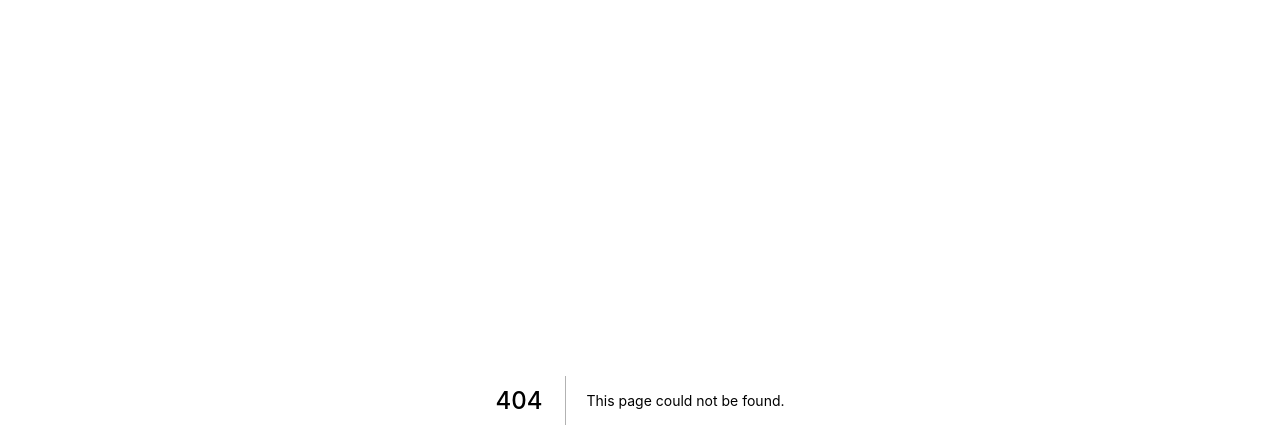
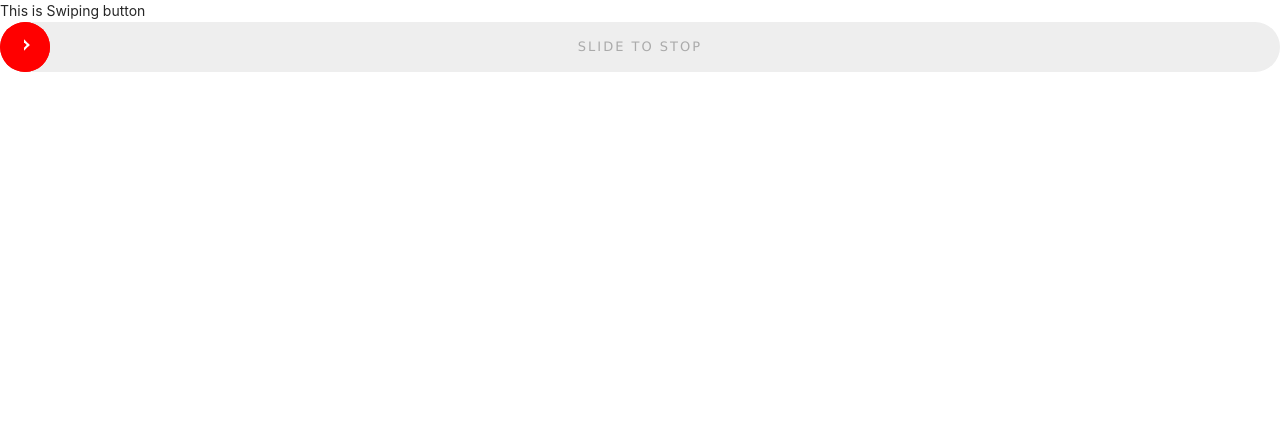
Before and after one commit to jahid6sense/learning-101, a Next.js app: page /swapBtn in a window 1280 px wide. Before the commit this address had no page. Shown: the top 448 px of the page. Built offline with nearby package versions, Linux system fonts and the light colour scheme.

Commit message:
swipeable btn

```diff
--- a/Components/Top/index.tsx
+++ b/Components/Top/index.tsx
@@ -35,6 +35,12 @@ const index = () => {
       <div className="mb-12 mt-4">
         <Link href="/tomtomMap">
           <a className="text-2xl font-bold underline text-blue-700">Tomtom Map</a>
+        </Link>
+      </div>
+
+      <div className="mb-4 mt-4">
+        <Link href="/swapBtn">
+          <a className="text-2xl font-bold underline text-blue-700">Swap button here</a>
         </Link>
       </div>
 
--- a/package.json
+++ b/package.json
@@ -15,6 +15,7 @@
     "@sentry/nextjs": "^7.1.1",
     "@tomtom-international/web-sdk-maps": "^6.19.1",
     "@tomtom-international/web-sdk-services": "^6.19.1",
+    "antd": "^4.21.3",
     "axios": "^0.27.2",
     "js-cookie": "^3.0.1",
     "next": "12.1.6",
@@ -25,6 +26,7 @@
     "react-google-autocomplete": "^2.7.0",
     "react-google-maps": "^9.4.5",
     "react-redux": "^8.0.2",
+    "react-swipe-button": "^1.0.1",
     "redux": "^4.2.0",
     "redux-thunk": "^2.4.1",
     "use-places-autocomplete": "^4.0.0",
--- a/pages/_app.tsx
+++ b/pages/_app.tsx
@@ -6,6 +6,9 @@ import store from "redux/store";
 import Bugsnag from '@bugsnag/js'
 import CookieHelper from "helpers/CookieHelper";
 import AppLayout from "layout/layout";
+import 'antd/dist/antd.css';
+import '../pages/swapBtn/SwipeableButton.css';
+
 // import rg4js from 'raygun4js';
 // var rg4js = require('raygun4js');
 
--- a/pages/googleMap/index.tsx
+++ b/pages/googleMap/index.tsx
@@ -1,9 +1,14 @@
 import React from 'react';
 import GoogleMap from '@Components/GoogleMap';
+import { Button } from 'antd';
 
 const index = () => {
     return (
         <div>
+            <Button
+                type="primary"
+            >
+                I am from Antd</Button>
             <GoogleMap></GoogleMap>
         </div>
     );
--- /dev/null
+++ b/pages/swapBtn/SwipeableButton.css
@@ -0,0 +1,123 @@
+.ReactSwipeButton {
+  float: left;
+  width: 100%;
+  height: 50px;
+  position: relative;
+}
+.ReactSwipeButton,
+.ReactSwipeButton * {
+  -webkit-touch-callout: none; /* iOS Safari */
+  -webkit-user-select: none; /* Chrome/Safari/Opera */
+  -khtml-user-select: none; /* Konqueror */
+  -moz-user-select: none; /* Firefox */
+  -ms-user-select: none; /* Internet Explorer/Edge */
+  user-select: none; /* Non-prefixed version, currently
+                                    not supported by any browser */
+}
+.rsbContainer {
+  float: left;
+  width: 100%;
+  height: 100%;
+  background: #eee;
+  border-radius: 50px;
+  position: relative;
+  /* box-shadow: inset 1px 1px 4px rgba(0,0,0,0.1); */
+  overflow: hidden;
+}
+.rsbContainerUnlocked {
+  width: 50% !important;
+  margin-left: 25%;
+  transition: 0.5s;
+  cursor: default;
+}
+.rsbContainerUnlocked .rsbcSlider {
+  left: 100% !important;
+  cursor: default;
+  pointer-events: none;
+}
+.rsbContainerUnlocked .rsbcSliderArrow {
+  transition: 0.5s;
+  margin-right: -60px;
+}
+.rsbContainerUnlocked .rsbcSliderCircle {
+  transition: 0.5s;
+  margin-right: -60px;
+}
+.rsbcSlider {
+  float: left;
+  width: 100%;
+  position: absolute;
+  height: 50px;
+  top: 0;
+  left: 50px;
+  margin-left: -100%;
+  background: #333;
+  border-radius: 25px;
+  z-index: 100;
+  /* box-shadow: 1px 1px 5px rgba(0,0,0,0.3); */
+  cursor: pointer;
+}
+.rsbcSliderText {
+  position: absolute;
+  top: 0;
+  left: 0;
+  right: 0;
+  line-height: 50px;
+  text-align: center;
+  font-family: "Lucida Sans", "Lucida Sans Regular", "Lucida Grande",
+    "Lucida Sans Unicode", Geneva, Verdana, sans-serif;
+  letter-spacing: 2px;
+  color: #fff;
+  font-size: 13px;
+}
+.rsbcSliderArrow {
+  float: left;
+  position: absolute;
+  transform: rotate(45deg);
+  border: 2px solid #fff;
+  height: 8px;
+  width: 8px;
+  top: 50%;
+  right: 22px;
+  margin-top: -6px;
+  border-left-color: transparent;
+  border-bottom-color: transparent;
+  transform-origin: center;
+  z-index: 10;
+}
+.rsbcSliderCircle {
+  position: absolute;
+  right: 0;
+  background: #444;
+  top: 0;
+  height: 50px;
+  width: 50px;
+  border-radius: 100%;
+}
+.rsbcText {
+  float: left;
+  position: absolute;
+  top: 0;
+  left: 0;
+  right: 0;
+  height: 50px;
+  line-height: 50px;
+  text-align: center;
+  font-family: "Lucida Sans", "Lucida Sans Regular", "Lucida Grande",
+    "Lucida Sans Unicode", Geneva, Verdana, sans-serif;
+  letter-spacing: 2px;
+  font-size: 13px;
+  color: #aaa;
+}
+
+/* Antd */
+.ant-btn-icon-only.ant-btn-lg > * {
+  font-size: 25px;
+  display: flex;
+  justify-content: center;
+}
+
+.btnJustify {
+  display: flex;
+  justify-content: center;
+}
--- /dev/null
+++ b/pages/swapBtn/SwipeableButton.js
@@ -0,0 +1,140 @@
+import {Button} from "antd";
+import React, {Component} from "react";
+// import './SwipeableButton.css'
+
+const slider = React.createRef();
+const container = React.createRef();
+
+if (typeof document != "undefined") {
+  var isTouchDevice = "ontouchstart" in document.documentElement;
+}
+
+export default class SwipeableButton extends Component {
+  state = {};
+
+  componentDidMount() {
+    if (isTouchDevice) {
+      document.addEventListener("touchmove", this.onDrag);
+      document.addEventListener("touchend", this.stopDrag);
+    } else {
+      document.addEventListener("mousemove", this.onDrag);
+      document.addEventListener("mouseup", this.stopDrag);
+    }
+    this.containerWidth = container.current.clientWidth - 50;
+  }
+
+  onDrag = (e) => {
+    if (this.unmounted || this.state.unlocked) return;
+    if (this.isDragging) {
+      if (isTouchDevice) {
+        this.sliderLeft = Math.min(
+          Math.max(0, e?.touches[0].clientX - this.startX),
+          this.containerWidth
+        );
+      } else {
+        this.sliderLeft = Math.min(
+          Math.max(0, e.clientX - this.startX),
+          this.containerWidth
+        );
+      }
+      this.updateSliderStyle();
+    }
+  };
+
+  updateSliderStyle = () => {
+    if (this.unmounted || this.state.unlocked) return;
+    slider.current.style.left = this.sliderLeft + 50 + "px";
+  };
+
+  stopDrag = () => {
+    if (this.unmounted || this.state.unlocked) return;
+    if (this.isDragging) {
+      this.isDragging = false;
+      if (this.sliderLeft > this.containerWidth * 0.9) {
+        this.sliderLeft = this.containerWidth;
+        if (this.props.onSuccess) {
+          this.props.onSuccess();
+          this.onSuccess();
+        }
+      } else {
+        this.sliderLeft = 0;
+        if (this.props.onFailure) {
+          this.props.onFailure();
+        }
+      }
+      this.updateSliderStyle();
+    }
+  };
+
+  startDrag = (e) => {
+    if (this.unmounted || this.state.unlocked) return;
+    this.isDragging = true;
+    if (isTouchDevice) {
+      this.startX = e?.touches[0].clientX;
+    } else {
+      this.startX = e.clientX;
+    }
+  };
+
+  onSuccess = () => {
+    container.current.style.width = container.current.clientWidth + "px";
+    this.setState({
+      unlocked: true,
+    });
+  };
+
+  getText = () => {
+    return this.state.unlocked
+      ? this.props.text_unlocked || "UNLOCKED"
+      : this.props.text || "SLIDE";
+  };
+
+  reset = () => {
+    if (this.unmounted) return;
+    this.setState({unlocked: false}, () => {
+      this.sliderLeft = 0;
+      this.updateSliderStyle();
+    });
+  };
+
+  componentWillUnmount() {
+    this.unmounted = true;
+  }
+
+  render() {
+    return (
+      <div className="ReactSwipeButton">
+        {this.state.unlocked ? (
+          <div className="btnJustify">
+            <Button type="primary" danger shape="circle" size="large" loading>
+            </Button>
+          </div>
+        ) : (
+          <div
+            className={
+              "rsbContainer " +
+              (this.state.unlocked ? "rsbContainerUnlocked" : "")
+            }
+            ref={container}
+          >
+            <div
+              className="rsbcSlider"
+              ref={slider}
+              onMouseDown={this.startDrag}
+              style={{background: this.props.color}}
+              onTouchStart={this.startDrag}
+            >
+              <span className="rsbcSliderText">{this.getText()}</span>
+            <span className="rsbcSliderArrow"></span>
+            <span
+              className="rsbcSliderCircle"
+              style={{background: this.props.color}}
+            ></span>
+            </div>
+            <div className="rsbcText">{this.getText()}</div>
+          </div>
+        )}
+      </div>
+    );
+  }
+}
--- /dev/null
+++ b/pages/swapBtn/index.tsx
@@ -0,0 +1,31 @@
+import React from 'react';
+import SwipeableButton from './SwipeableButton'
+
+const index = () => {
+
+    const swipeSuccess = () => {
+        console.log('success')
+    }
+
+    const swipeFail = () => {
+        console.log('fail')
+    }
+
+    return (
+        <div>
+            This is Swiping button
+
+            <div>
+                <SwipeableButton
+                    onSuccess={swipeSuccess}
+                    color='red'
+                    // color='#6ab04c'
+                    // color='url("/images/btn.png")'
+                    text='SLIDE TO STOP'
+                />
+            </div>
+        </div>
+    );
+};
+
+export default index;
```
Also changed, not shown: public/images/btn.png (added), 1 other file (tests, documents, lock files or other folders).
